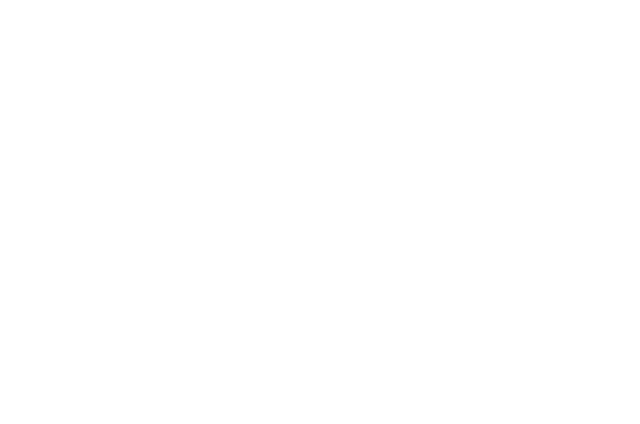
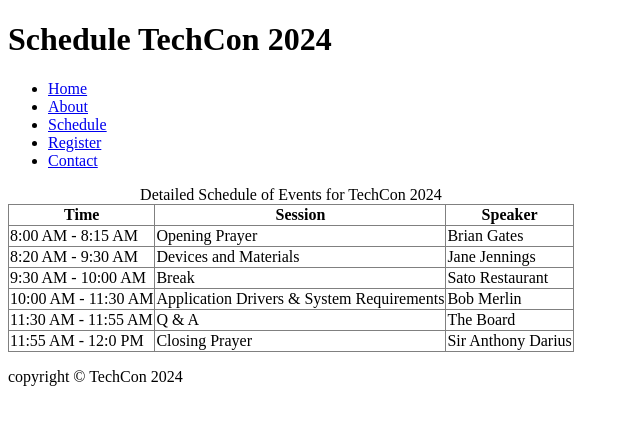
Before and after one commit to Ntihanabayo-Alphonse/TechCon_HTML, a plain HTML site: page techcon_website/schedule.html in a window 1280 px wide. Shown: the whole page, without its empty margins (0-640 px from the left). Drawn offline with Linux system fonts and the light colour scheme.

Commit message:
add schedule content

```diff
--- a/techcon_website/schedule.html
+++ b/techcon_website/schedule.html
@@ -6,6 +6,70 @@
     <title>Schedule</title>
 </head>
 <body>
+    <header>
+        <h1>Schedule TechCon 2024</h1>
 
+        <nav>
+            <ul>
+                <li><a href="index.html">Home</a></li>
+                <li><a href="about.html">About</a></li>
+                <li><a href="schedule.html">Schedule</a></li>
+                <li><a href="register.html">Register</a></li>
+                <li><a href="contact.html">Contact</a></li>
+            </ul>
+        </nav>
+    </header>
+
+    <main>
+        <section>
+            <table border="" style="border-collapse: collapse;">
+                <caption>Detailed Schedule of Events for TechCon 2024</caption>
+                <tr>
+                    <th scope="col">Time</th>
+                    <th scope="col">Session</th>
+                    <th scope="col">Speaker</th>
+                </tr>
+                <tr>
+                    <td>8:00 AM - 8:15 AM</td>
+                    <td>Opening Prayer</td>
+                    <td>Brian Gates</td>
+                </tr>
+                <tr>
+                    <td>8:20 AM - 9:30 AM</td>
+                    <td>Devices and Materials</td>
+                    <td>Jane Jennings</td>
+                </tr>
+                <tr>
+                    <td>9:30 AM - 10:00 AM</td>
+                    <td>Break</td>
+                    <td>Sato Restaurant</td>
+                </tr>
+
+                <tr>
+                    <td>10:00 AM - 11:30 AM</td>
+                    <td>Application Drivers &amp; System Requirements</td>
+                    <td>Bob Merlin</td>
+                </tr>
+
+                <tr>
+                    <td>11:30 AM - 11:55 AM</td>
+                    <td>Q &amp; A</td>
+                    <td>The Board</td>
+                </tr>
+
+                <tr>
+                    <td>11:55 AM - 12:0 PM</td>
+                    <td>Closing Prayer</td>
+                    <td>Sir Anthony Darius</td>
+                </tr>
+
+            </table>
+        </section>
+    </main>
+
+
+    <footer>
+        <p>copyright &copy; TechCon 2024</p>
+    </footer>
 </body>
 </html>
```
